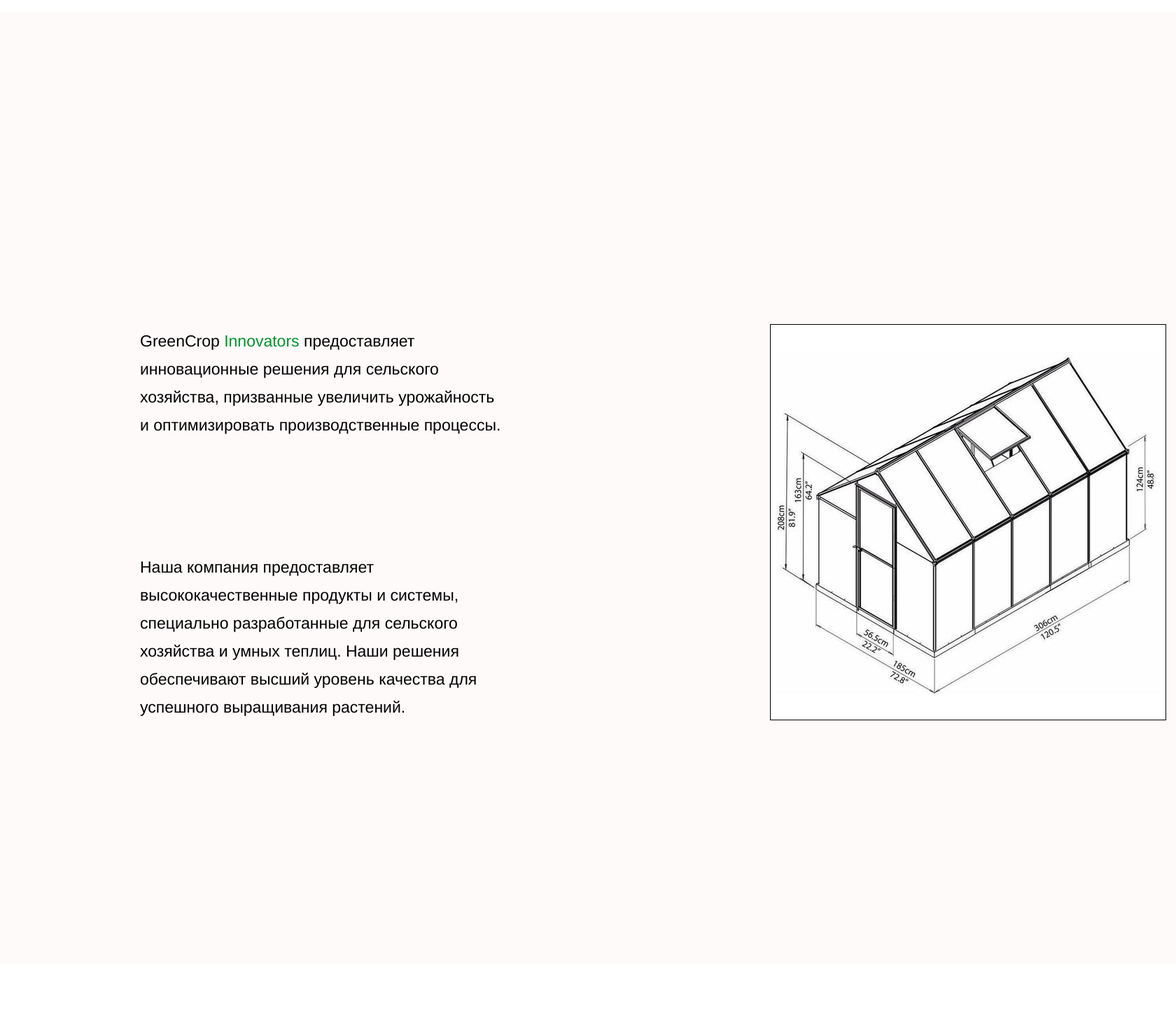
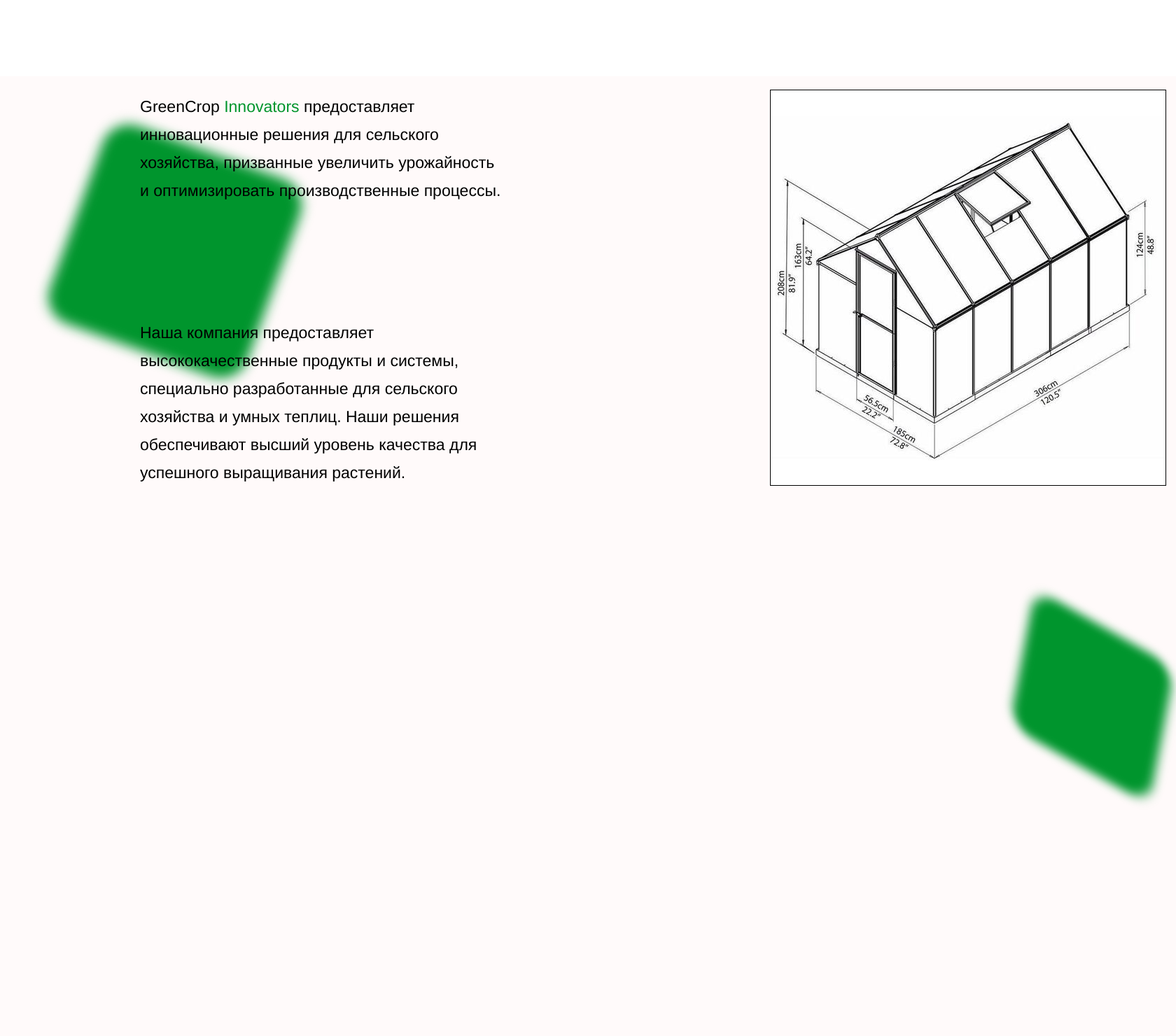
Before and after one commit to murtanli/Diplom_proj, a Django app: template frontend/templates/main/main.html in a window 1680 px wide. Shown: the part 841-2321 px from the top of the page at 70% size. Before the commit the page ends 1870 px from the top, so only its background shows below. Run offline with Django 5.2, Linux system fonts and the light colour scheme; the template is opened without the code that fills it, so the values that code supplies are empty.

Commit message:
ver 1.1.2

```diff
--- a/frontend/static/css/main_css.css
+++ b/frontend/static/css/main_css.css
@@ -78,14 +93,13 @@ header {
     position: absolute;
     left: 0;
     right: 0;
-    margin-top: 850px;
+    margin-top: 150px;
     background-color: rgb(255, 250, 250);
     z-index: 2;
 }
 
     /* block1 */
 .block1 {
-    margin-top: 450px;
     height: 550px;
 }
 
@@ -105,3 +119,33 @@ header {
 .block1 img{
     border: 1px solid black;
 }
+
+/* square*/
+.square {
+    position: absolute;
+    width: 300px;
+    height: 300px;
+    background-color: rgba(0, 149, 45, 1);
+    transform: rotate(20deg);
+    border-radius: 40px;
+    filter: blur(9px);
+    margin-top: 100px;
+    transition: top 1s;
+    margin-left: 100px;
+    z-index: -1;
+}
+
+.square_2 {
+    position: absolute;
+    width: 250px;
+    height: 250px;
+    background-color: rgba(0, 149, 45, 1);
+    transform: rotateY(40deg) rotateX(25deg) rotateZ(30deg);
+
+    border-radius: 40px;
+    filter: blur(9px);
+    margin-top: 761px;
+    transition: top 1s;
+    margin-left: 1435px;
+    z-index: -1;
+}
--- a/frontend/templates/main/main.html
+++ b/frontend/templates/main/main.html
@@ -8,6 +8,7 @@
     <link rel="preconnect" href="https://fonts.gstatic.com" crossorigin>
     <script src="/static/js/scroll.js"></script>
     <script src="/static/js/video.js"></script>
+    <script src="/static/js/square.js"></script>
     <link href="https://fonts.googleapis.com/css2?family=Roboto:wght@100&display=swap" rel="stylesheet">
     <title>Document</title>
 </head>
@@ -17,26 +18,25 @@
     </div>
     <div class="links">
         <a href="#">О нас</a>
-        <a href="#">О команде</a>
         <a href="#">Скачать</a>
-        <a href="#">Контакты</a>
+        <a href="#">Цены</a>
+        <a href="#">Войти</a>
     </div>
 </header>
 <body>
     <div class="video_demo">
-        <div id="videoContainer">
-          <video id="myVideo" src="/static/images/Untitled2.mp4" muted playsinline autoplay loop></video>
-
+        <div class="videoContainer">
+          <video id="myVideo" src="/static/images/Untitled2.mp4" muted playsinline autoplay loop ></video>
         </div>
         <div class="text">
             <p>
-                "Умная Теплица: Взгляд в <br>
-                Зеленое Будущее"
+                Умные теплицы созданы для эффективного ведения сельского хозяйства
             </p>
         </div>
       </div>
       <div class="content">
         <div id="block2" class="block1">
+            <div  class="square" id="square_front"></div>
             <div class="text1">
                 <p>
                     GreenCrop <span style="color: rgba(0, 149, 45, 1);">Innovators</span> предоставляет <br>
@@ -56,7 +56,51 @@
             <div class="img2">
                 <img src="/static/images/imm_gr.jpg" alt="">
             </div>
+            <div  class="square_2" id="square_front2"></div>
         </div>
+        <br>
+        <br>
+        <br>
+        <br>
+        <br>
+        <br>
+        <br>
+        <br>
+        <br>
+        <br>
+        <br>
+        <br>
+        <br>
+        <br>
+        <br>
+        <br>
+        <br>
+        <br>
+        <br>
+        <br>
+        <br>
+        <br>
+        <br>
+        <br>
+        <br>
+        <br>
+        <br>
+        <br>
+        <br>
+        <br>
+        <br>
+        <br>
+        <br>
+        <br>
+        <br>
+        <br>
+        <br>
+        <br>
+        <br>
+        <br>
+        <br>
+        <br>
+        <br>
         <br>
         <br>
         <br>
```
Also changed, not shown: other parts of frontend/static/css/main_css.css (+21 -6 lines), frontend/static/js/square.js (added, +37 -0 lines), images/free-icon-logo-12868069.png (added), images/free-icon-telegram-2111646.png (added), images/free-icon-telegram-739260.png (added), images/free-icon-vk-5968835.png (added), images/free-icon-youtube-1077046.png (added), images/free-icon-youtube-1384060.png (added).
